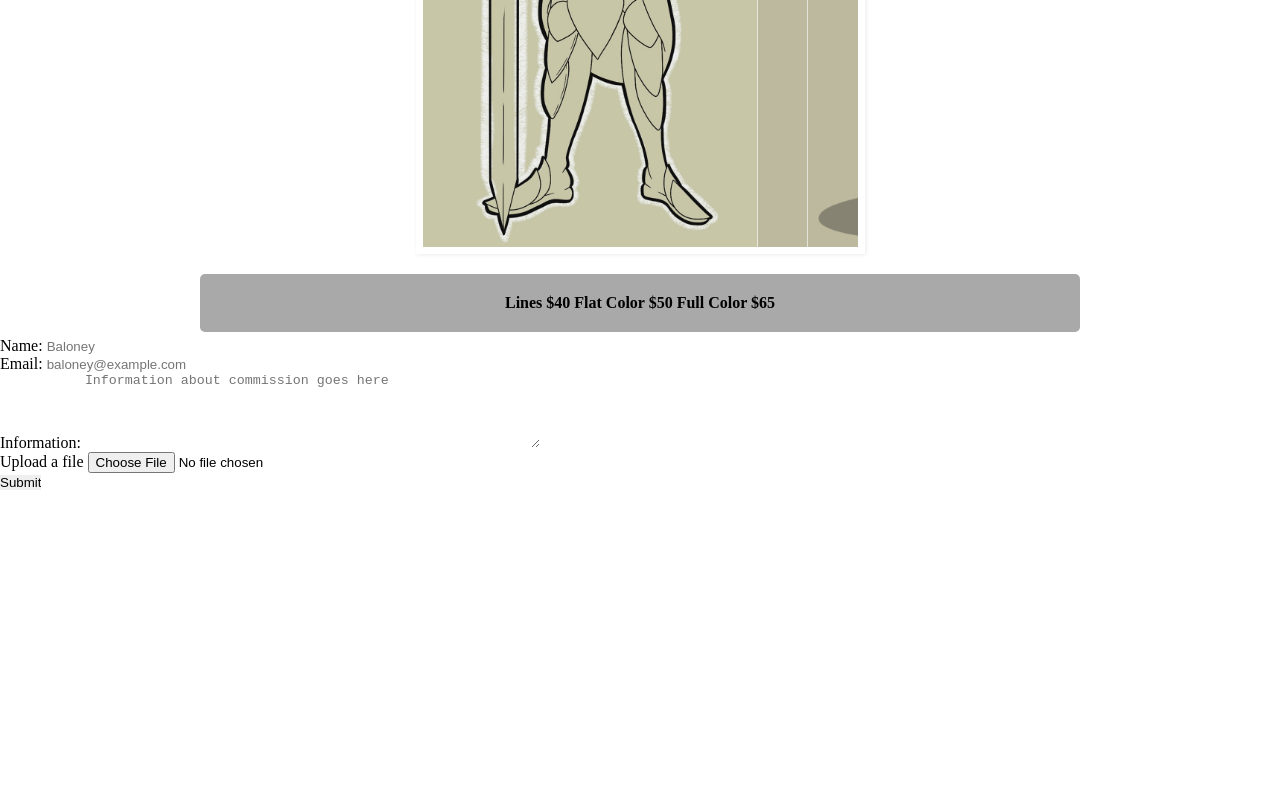
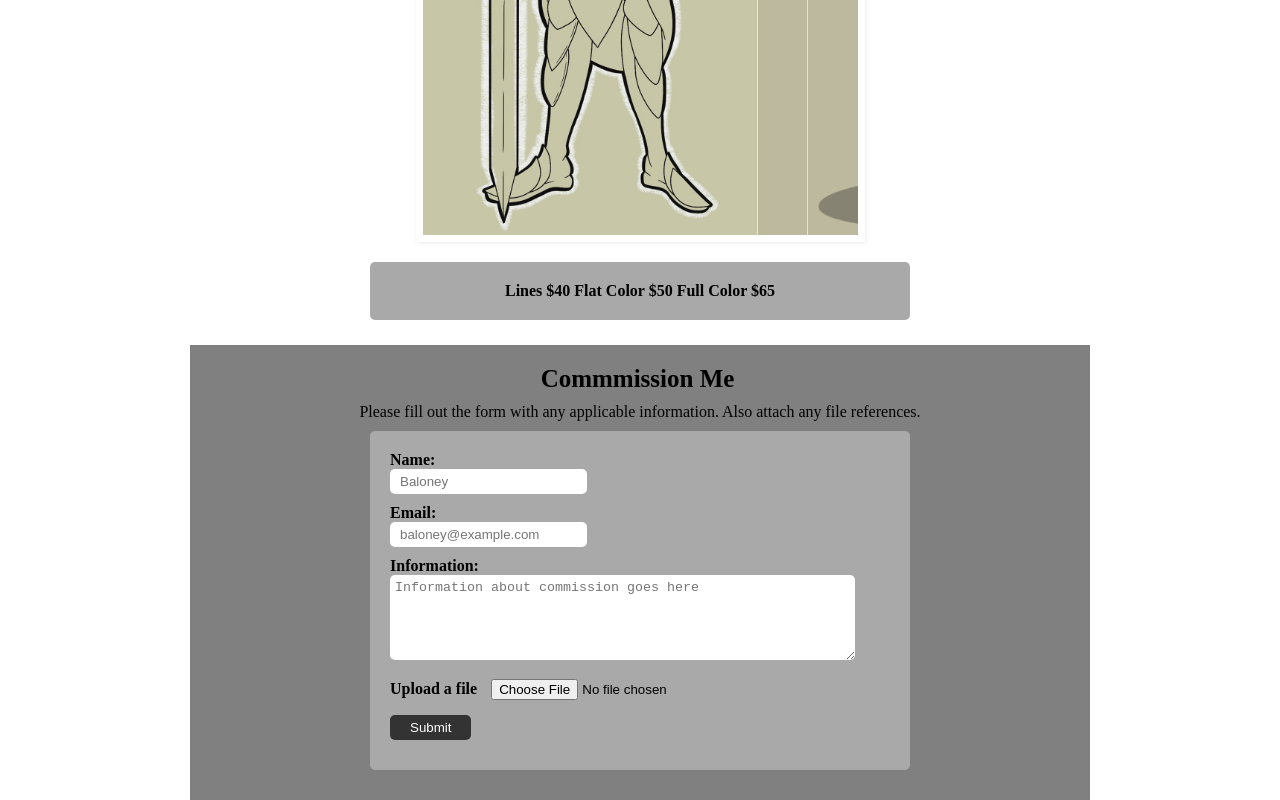
Before and after one commit to garrbainbridge/finalwebsite, a plain HTML site: page commission.html in a window 1280 px wide. Shown: the part 1400-2200 px from the top of the page. Before the commit the page ends 1891 px from the top, so only its background shows below. Drawn offline with Linux system fonts and the light colour scheme.

Commit message:
added and styled commission form

```diff
--- a/commission.html
+++ b/commission.html
@@ -93,33 +93,37 @@
                   </ul>
                 </div>
             </section>
+            <div class="container">
+              <h1>Commmission Me</h1>
+              <p>Please fill out the form with any applicable information. Also attach any file references.</p>
               <form name="commission" action="" method="post">
 
-              <div class="name">
+                <div class="name input-section">
                   <label for="name" class="label_input_wrap">Name: </label>
                   <input type="text" name="name" id="name" placeholder="Baloney" />
                 </div>
 
-              <div class="email">
+                <div class="email input-section">
                   <label for="email" class="label_input_wrap">Email: </label>
                   <input type="email" name="email" id="email" placeholder="baloney@example.com" />
                 </div>
 
-              <div class="Information">
+                <div class="Information input-section">
                   <label for="information" class="label_input_wrap">Information: </label>
                   <textarea name="information" id="information" cols="55" rows="5"
                   placeholder="Information about commission goes here"></textarea>
                 </div>
 
-              <div class="uplaodfile">
-                <label for="uplaodfile">Upload a file</label>
-                <input type="file" name="myfile" id="uplaodfile" />
+                <div class="uploadfile input-section">
+                  <label for="uploadfile">Upload a file</label>
+                  <input type="file" name="myfile" id="uploadfile" />
                 </div>
 
-              <div class="submit">
+                <div class="submit input-section">
                   <input type="submit" value="Submit" />
                 </div>
               </form>
+            </div>
       </main>
       <footer>
         <div class="socialmedia">
--- a/css/main.css
+++ b/css/main.css
@@ -90,7 +90,7 @@ a:hover {
   color: rgb(176,125,177);
 }
 
-h1 {
+.gallery h1 {
   font-size: 20px;
   text-align: left;
   padding: 15px 10px 5px 10px;
@@ -147,7 +147,7 @@ h1 {
 
 /*=====================================
 
-        Armor Commission
+        Commission
 
 ======================================*/
 
@@ -162,9 +162,13 @@ h1 {
     padding: 20px;
     background: darkgray;
     border-radius: 5px;
-    margin: 5px 200px;
+    margin: 0 auto;
+    max-width: 500px;
 }
 
+.prices{
+  padding-bottom: 25px;
+}
 
 
 /*=====================================
@@ -327,3 +331,74 @@ h1 {
 	}
 
 }
+
+/*=====================================
+
+        Contact Form
+
+======================================*/
+
+form {
+  background: darkgray;
+  padding: 20px;
+  max-width: 500px;
+  border-radius: 5px;
+  margin: 0 auto;
+}
+
+.label_input_wrap {
+  display: block;
+}
+
+label {
+  font-weight: bold;
+}
+
+.submit input {
+  background: #333;
+  color: white;
+  padding: 5px 20px;
+  border-radius: 5px;
+  transition: .3s;
+}
+
+.input-section {
+  margin-bottom: 10px;
+}
+
+input {
+    padding: 5px 10px;
+    border-radius: 5px;
+}
+
+textarea {
+  padding: 5px;
+  border-radius: 5px;
+}
+
+.container{
+  margin: 0 auto;
+  max-width: 900px;
+  padding-bottom: 30px;
+  background: gray
+}
+
+.container h1 {
+    font-size: 25px;
+    padding: 20px 10px 10px 5px;
+    text-align: center;
+}
+
+.container p {
+  text-align: center;
+  padding-bottom: 10px;
+
+}
+
+.submit :hover {
+  background: rgb(176,125,177);
+  color: #333;
+  font-weight: bold;
+  padding: 5px 18px;
+  transition: .3s;
+}
```
Lines whose indentation alone changed are shown as unchanged.
